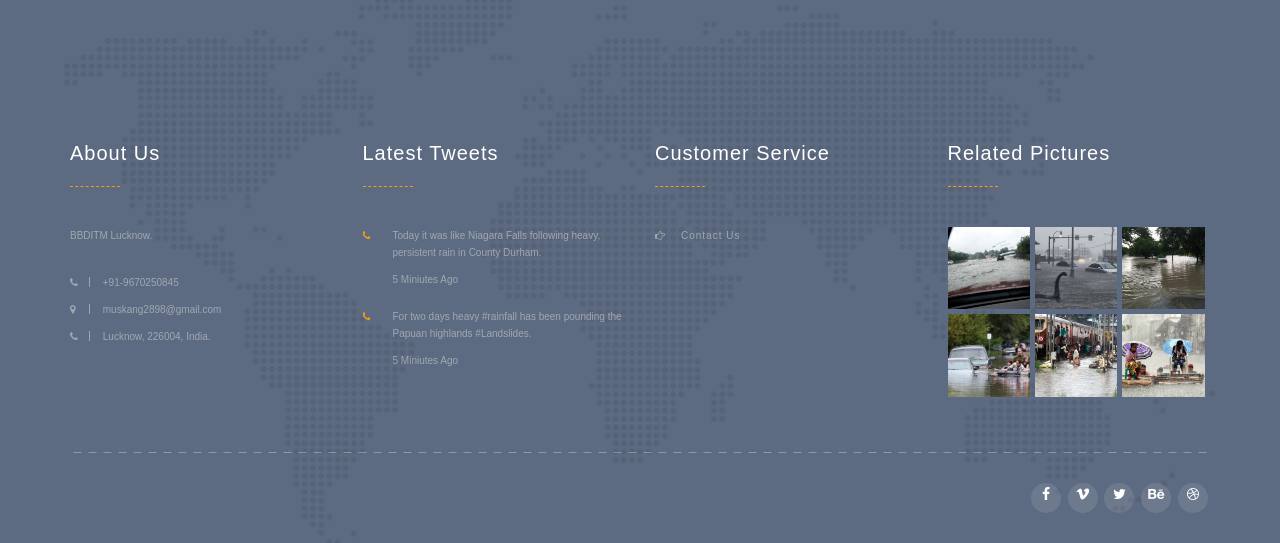
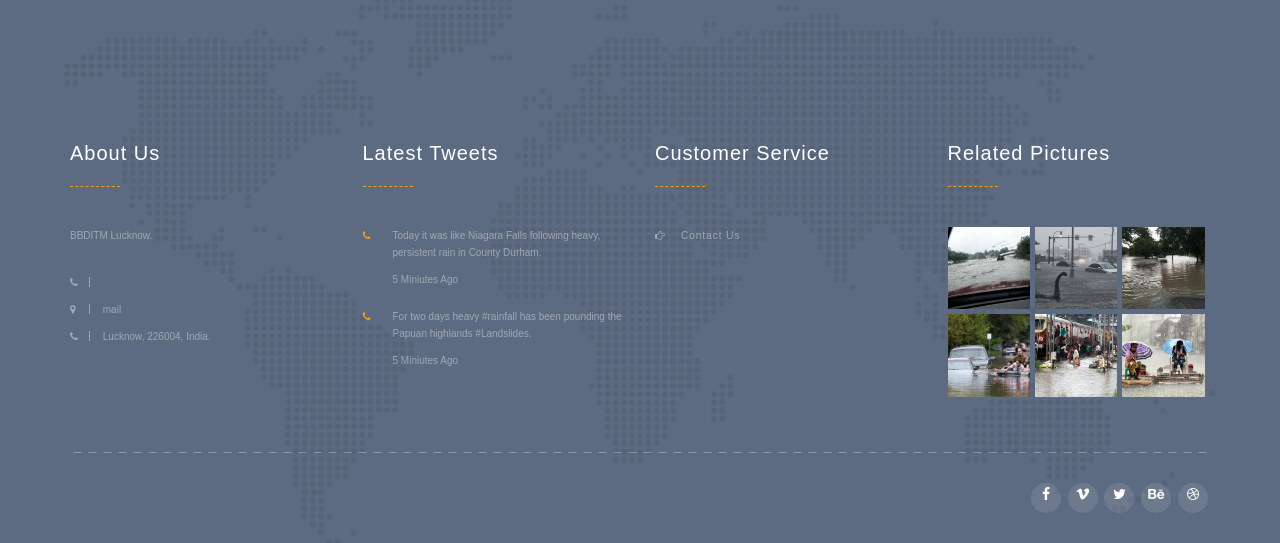
Before and after one commit to Muskan14968/Flood-Rainfall-Disaster-Prediction-System, a Flask app: template sourceCode/templates/flood_result.html in a window 1280 px wide. Shown: the part 1101-1644 px from the top of the page. Run offline with Flask 3, Linux system fonts and the light colour scheme; the template is opened without the code that fills it, so the values that code supplies are empty; some libraries are stand-ins or nearby versions.

Commit message:
Update contact information in flood_result.html

```diff
--- a/sourceCode/templates/flood_result.html
+++ b/sourceCode/templates/flood_result.html
@@ -177,8 +177,8 @@
                             <h3>About Us</h3>
                             <p>BBDITM Lucknow.</p>
                             <ul>
-                                <li><i class="fa fa-phone"></i> <a href="callto:+91-9670250845">+91-9670250845</a></li>
-                                <li><i class="fa fa-map-marker"></i> <a href="mailto:muskang2898@gmail.com">muskang2898@gmail.com</a></li>
+                                <li><i class="fa fa-phone"></i> <a href="callto:+91-"> </a></li>
+                                <li><i class="fa fa-map-marker"></i> <a href="mailto:xyz2898@gmail.com">mail</a></li>
                                 <li><i class="fa fa-phone"></i> Lucknow, 226004, India.</li>
                             </ul>
                         </div>
```
